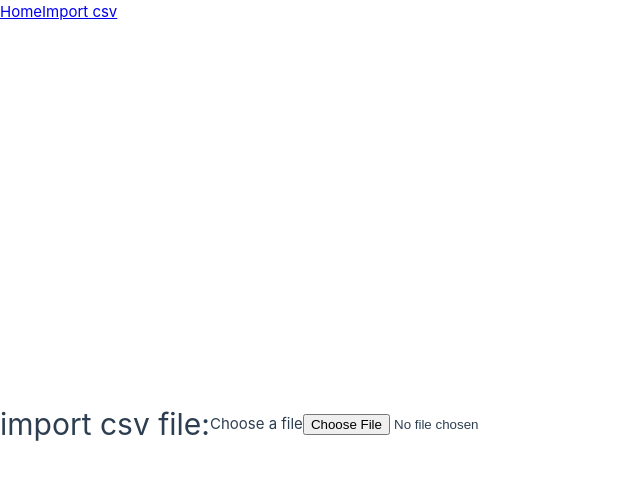
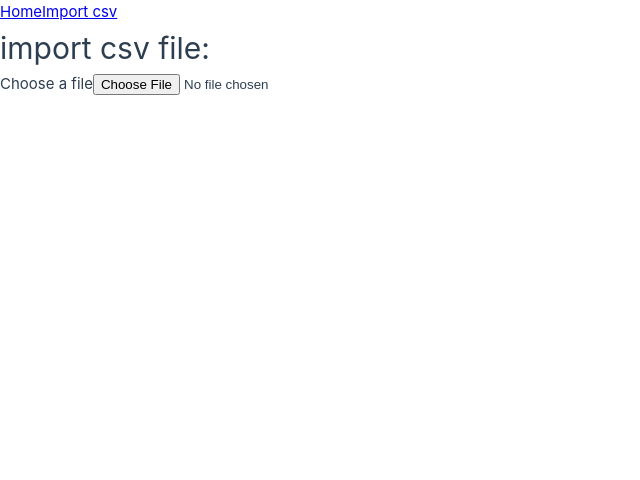
Before and after one commit to hy-rf/vue-sideproject1, a Vue app: page /import in a window 1280 px wide. Shown: the top 480 px of the page, without its empty margins (0-640 px from the left). Built offline with nearby package versions, Linux system fonts and the light colour scheme; the HTML template or start-up script is replaced by a standard one.

Commit message:
style: remove preset import view style

```diff
--- a/src/views/ImportView.vue
+++ b/src/views/ImportView.vue
@@ -1,16 +1,8 @@
 <template>
-  <div class="about">
+  <div>
     <h1>import csv file:</h1>
     <label for="avatar">Choose a file<input type="file" /></label>
   </div>
 </template>
 
-<style>
-@media (min-width: 1024px) {
-  .about {
-    min-height: 100vh;
-    display: flex;
-    align-items: center;
-  }
-}
-</style>
+<style></style>
```
